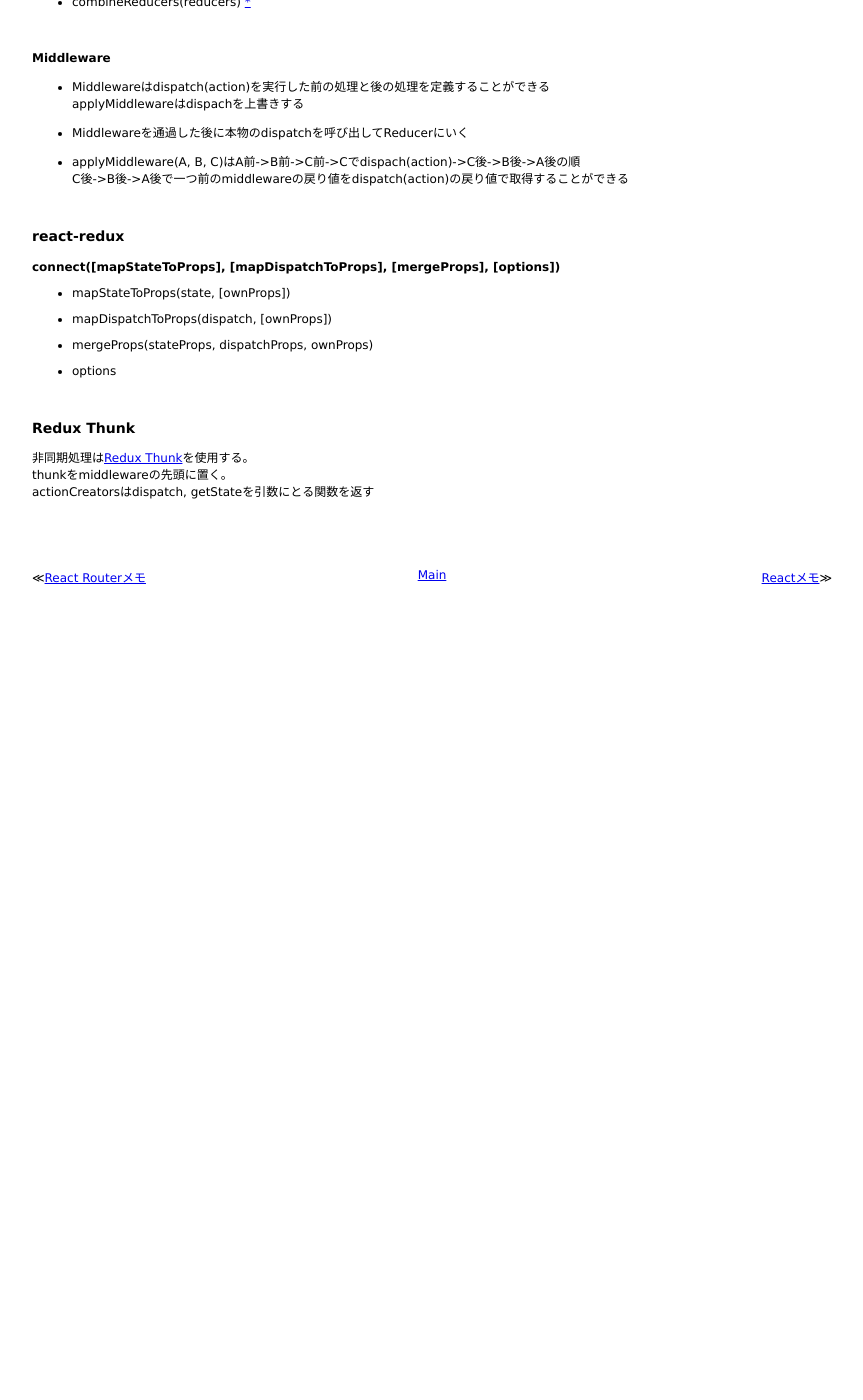
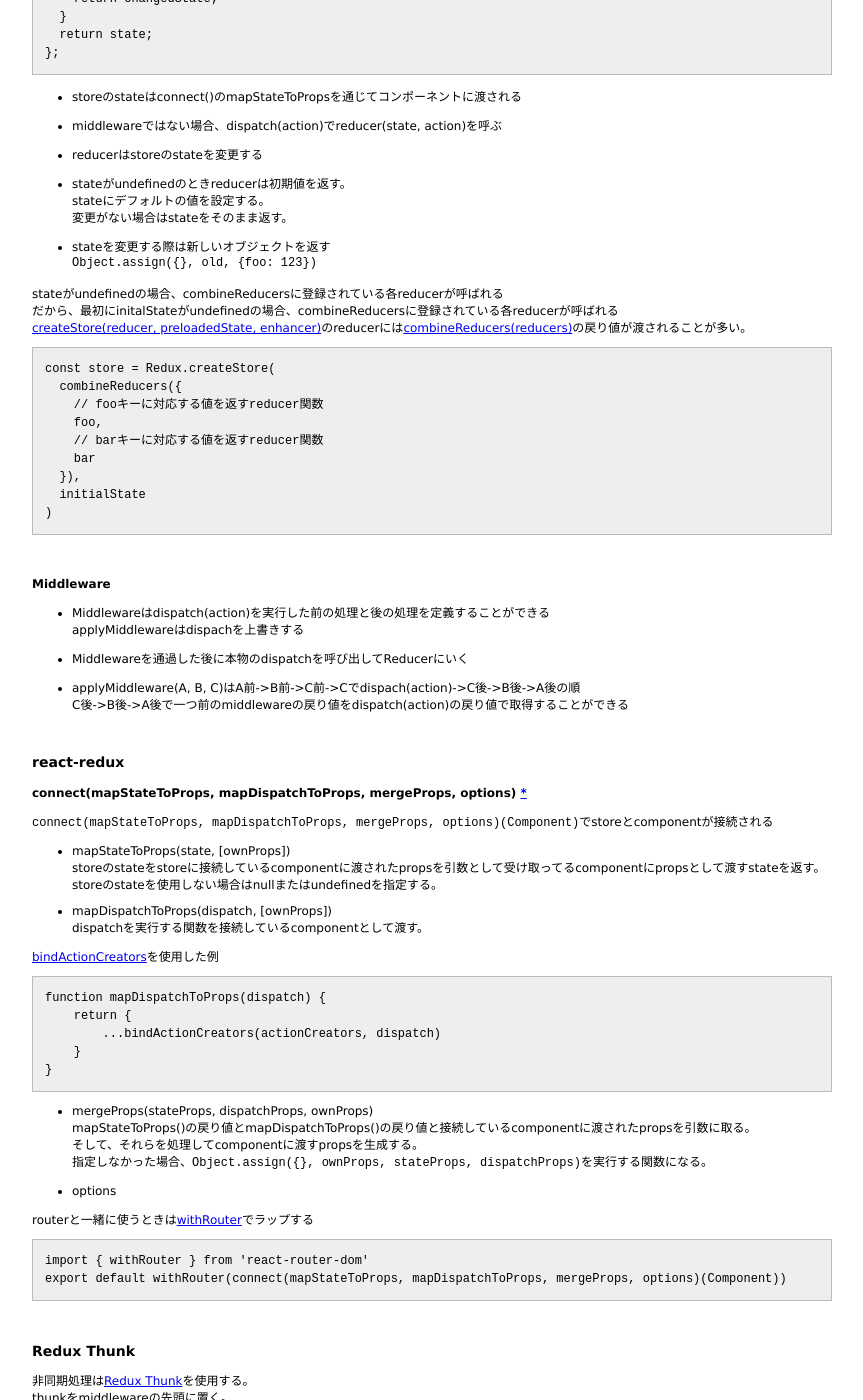
Before and after one commit to 38elements/38elements.github.com, a Jekyll site: the page built from _posts/2017-04-29-react-redux.md, in a window 1280 px wide and 1400 px high, scrolled down 564 px. Shown: the whole window, without its empty margins (208-1071 px from the left). Built offline with Jekyll 4.4.1, drawn with Linux system fonts in a browser that asks for light colours; before the commit the page ends 1218 px from its top, so only the background shows below that; some of the changed text lies outside the part shown.

Commit message:
Update 2017-04-29-react-redux.md

````diff
--- a/_posts/2017-04-29-react-redux.md
+++ b/_posts/2017-04-29-react-redux.md
@@ -22,11 +23,27 @@ title: React Reduxメモ
 
 * ActionCreatorはActionを返す関数
 
-* bindActionCreators(actionCreators, dispatch)はactionCreatorsをdispatchでラップする
+* bindActionCreators(actionCreators, dispatch)はactionCreatorsをdispatchでラップする [\*](https://redux.js.org/api/bindactioncreators)
 
 <br>
 
 #### Reducer
+
+```
+// reducerは変更がある場合新しいstateを返す
+// ない場合は既存のstateを返す
+let reducer =  function (state, action) {
+  if(action.type == 'foo') {
+    let changedState = {};
+    return changedState;
+  }
+  return state;
+};
+```
+
+* storeのstateはconnect()のmapStateToPropsを通じてコンポーネントに渡される
+
+* middlewareではない場合、dispatch(action)でreducer(state, action)を呼ぶ
 
 * reducerはstoreのstateを変更する
 
@@ -37,7 +54,21 @@ stateにデフォルトの値を設定する。
 * stateを変更する際は新しいオブジェクトを返す
 `Object.assign({}, old, {foo: 123})`
 
-* combineReducers(reducers) [\*](http://redux.js.org/docs/api/combineReducers.html)
+stateがundefinedの場合、combineReducersに登録されている各reducerが呼ばれる
+だから、最初にinitalStateがundefinedの場合、combineReducersに登録されている各reducerが呼ばれる
+[createStore(reducer, preloadedState, enhancer)](https://redux.js.org/api/createstore)のreducerには[combineReducers(reducers)](http://redux.js.org/docs/api/combineReducers.html)の戻り値が渡されることが多い。
+
+```
+const store = Redux.createStore(
+  combineReducers({
+    // fooキーに対応する値を返すreducer関数
+    foo,
+    // barキーに対応する値を返すreducer関数
+    bar
+  }),
+  initialState
+)
+```
 
 <br>
 
@@ -55,15 +86,40 @@ C後->B後->A後で一つ前のmiddlewareの戻り値をdispatch(action)の戻
 
 ### react-redux
 
-#### connect([mapStateToProps], [mapDispatchToProps], [mergeProps], [options])
+#### connect(mapStateToProps, mapDispatchToProps, mergeProps, options) [\*](https://github.com/reduxjs/react-redux/blob/master/docs/api.md#connectmapstatetoprops-mapdispatchtoprops-mergeprops-options)
+
+`connect(mapStateToProps, mapDispatchToProps, mergeProps, options)(Component)`でstoreとcomponentが接続される
 
 * mapStateToProps(state, [ownProps])
+storeのstateをstoreに接続しているcomponentに渡されたpropsを引数として受け取ってるcomponentにpropsとして渡すstateを返す。
+storeのstateを使用しない場合はnullまたはundefinedを指定する。
 
 * mapDispatchToProps(dispatch, [ownProps])
+dispatchを実行する関数を接続しているcomponentとして渡す。
+
+[bindActionCreators](https://redux.js.org/api/bindactioncreators)を使用した例
+
+```
+function mapDispatchToProps(dispatch) {
+    return {
+        ...bindActionCreators(actionCreators, dispatch)
+    }
+}
+```
 
 * mergeProps(stateProps, dispatchProps, ownProps)
+mapStateToProps()の戻り値とmapDispatchToProps()の戻り値と接続しているcomponentに渡されたpropsを引数に取る。
+そして、それらを処理してcomponentに渡すpropsを生成する。
+指定しなかった場合、`Object.assign({}, ownProps, stateProps, dispatchProps)`を実行する関数になる。
 
 * options
+
+routerと一緒に使うときは[withRouter](https://reacttraining.com/react-router/web/api/withRouter)でラップする
+
+```
+import { withRouter } from 'react-router-dom'
+export default withRouter(connect(mapStateToProps, mapDispatchToProps, mergeProps, options)(Component))
+```
 
 <br>
 
````
Also changed, not shown: other parts of _posts/2017-04-29-react-redux.md (+2 -1 lines).
